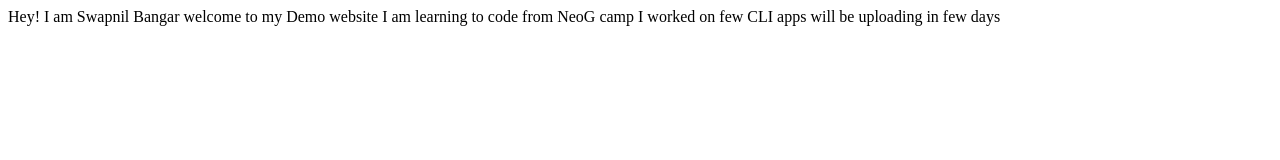
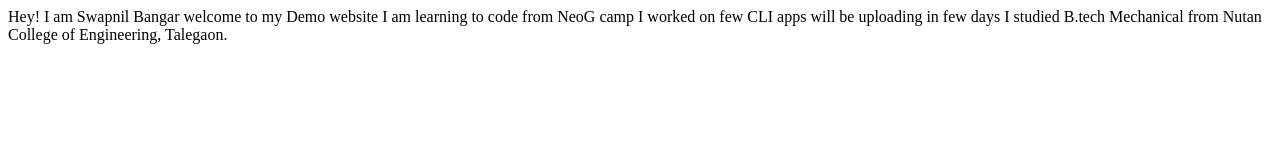
Before and after one commit to SwapnilB2/Swapnil-Demo-site, a plain HTML site: page index.html in a window 1280 px wide. Drawn offline with Linux system fonts and the light colour scheme.

Commit message:
update details of project
more personal details

```diff
--- a/index.html
+++ b/index.html
@@ -9,6 +9,6 @@
 <body>
     Hey! I am Swapnil Bangar welcome to my Demo website I am learning to code from NeoG camp
 
-    I worked on few CLI apps will be uploading in few days
+    I worked on few CLI apps will be uploading in few days I studied B.tech Mechanical from Nutan College of Engineering, Talegaon.
 </body>
 </html>
```
